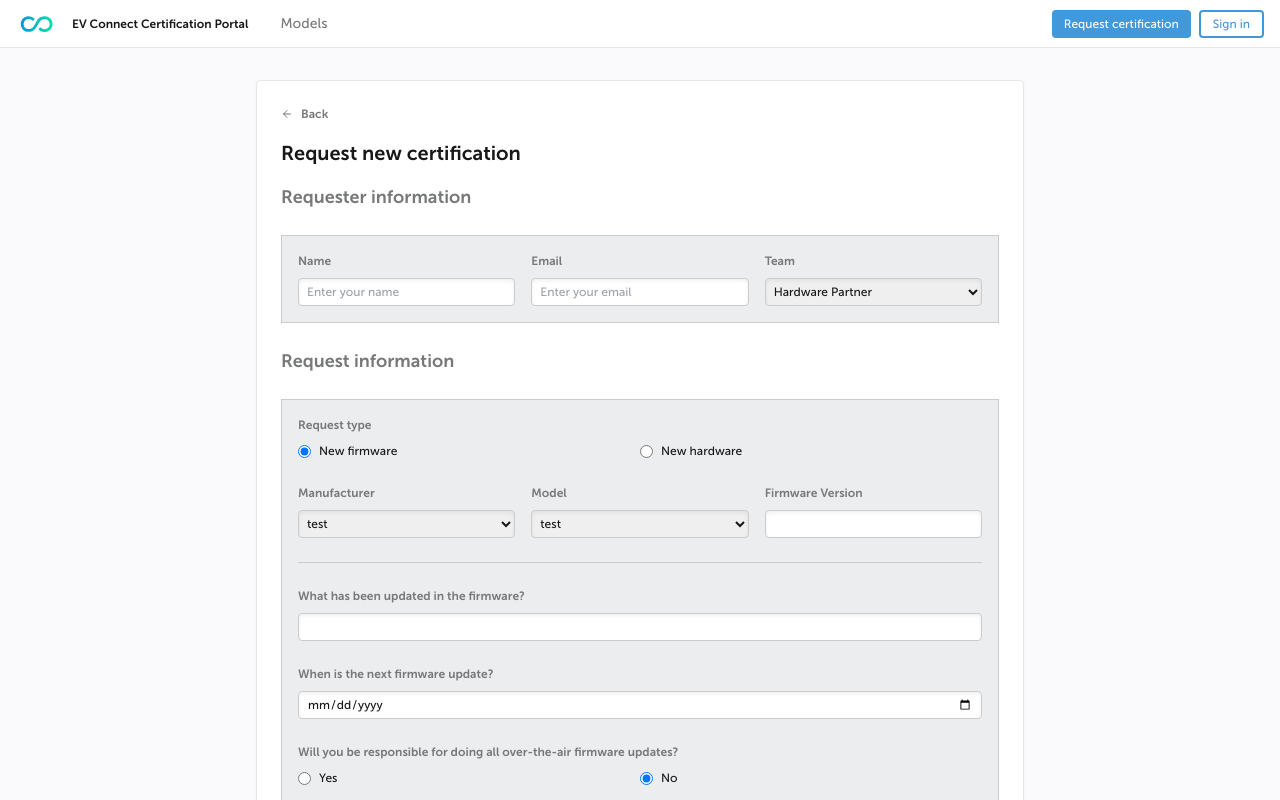
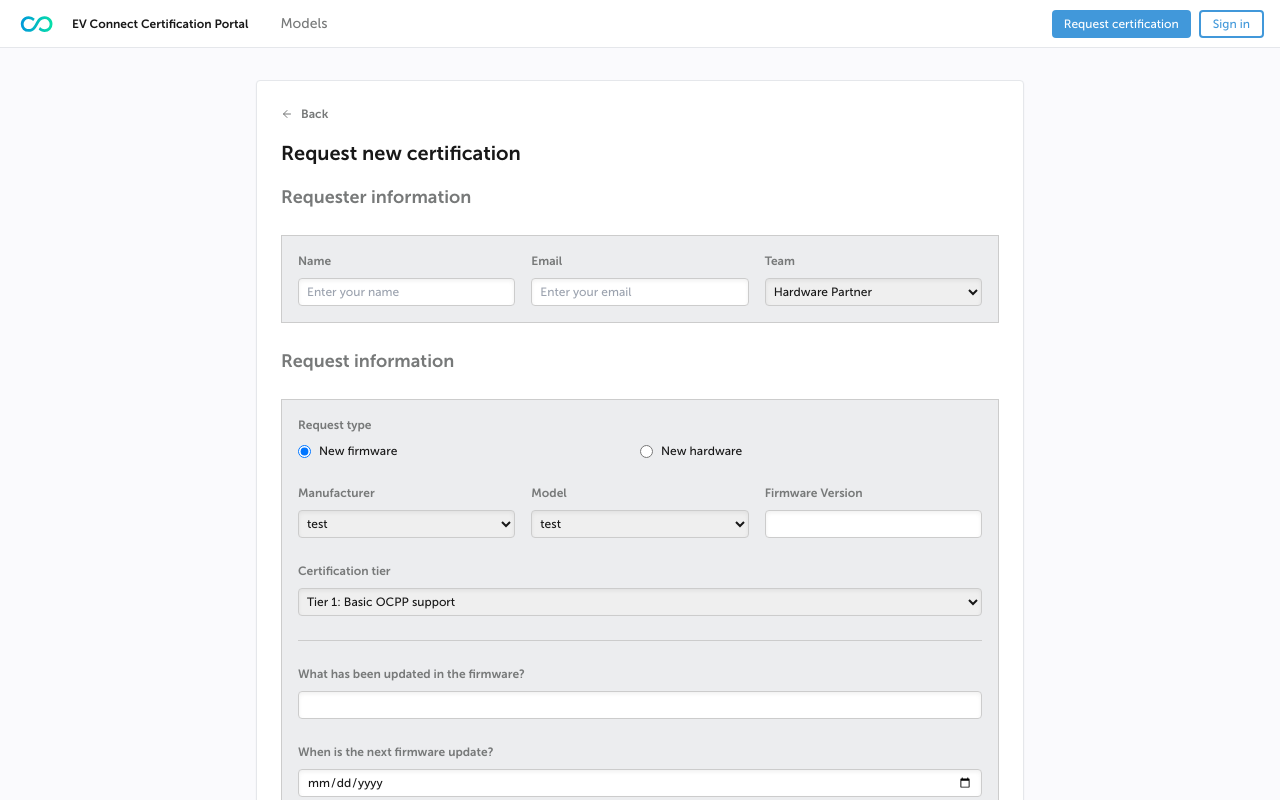
Before and after one commit to ev-connect-certification/evc-certification-portal, a Next.js app: page /request/new in a window 1280 px wide. Shown: the top 800 px of the page. Built offline with nearby package versions, Linux system fonts and the light colour scheme; what @tailwindcss/typography would draw is missing.

Commit message:
add certification tier to request form

```diff
--- a/lib/types.ts
+++ b/lib/types.ts
@@ -43,6 +43,7 @@ export interface CertificationRequestObj {
     manufacturerId: number,
     modelId: number,
     firmwareVersion: string,
+    tier: number, // 1-5
     requestDate: string, // date
     // wip
 }
--- a/pages/request/new.tsx
+++ b/pages/request/new.tsx
@@ -64,13 +64,14 @@ export default function RequestPage() {
     const [businessValue, setBusinessValue] = useState<string>("");
     const [amountBusiness, setAmountBusiness] = useState<string>("");
     const [urgencyLevel, setUrgencyLevel] = useState<string>("");
+    const [tier, setTier] = useState<number>(1);
 
     function onSubmit() {
 
     }
 
     const canSubmit = (
-        name && email && firmwareVersion && (modelName || modelSelection) && manufacturer && accessCode
+        name && email && firmwareVersion && (modelName || modelSelection) && manufacturer && accessCode && tier
         && (isHardware ? (
             connectors.length && connectors.every(d => (d.maxPower * d.maxVoltage * d.maxCurrent) > 0)
             && (!isCreditCard || (cardBrand)) && updateFrequency && nextUpdate && isWSS && isOCPP
@@ -146,6 +147,14 @@ export default function RequestPage() {
                     <Label>Firmware Version</Label>
                     <Input {...getInputStateProps(firmwareVersion, setFirmwareVersion)}/>
                 </ThreeCol>
+                <Label className="mb-2">Certification tier</Label>
+                <Select {...getSelectStateProps(tier.toString(), d => setTier(+d))}>
+                    <option value="1">Tier 1: Basic OCPP support</option>
+                    <option value="2">Tier 2: previous tiers, and RFID support</option>
+                    <option value="3">Tier 3: previous tiers, and Smart charging, freevend, credit card, hub satellite support</option>
+                    <option value="4">Tier 4: previous tiers, and ISO 15118 support</option>
+                    <option value="5">Tier 5: previous tiers, and Vehicle to Grid (V2G) support</option>
+                </Select>
                 <hr className="my-6 border-gray-2"/>
                 {isHardware ? (
                     <>
```
